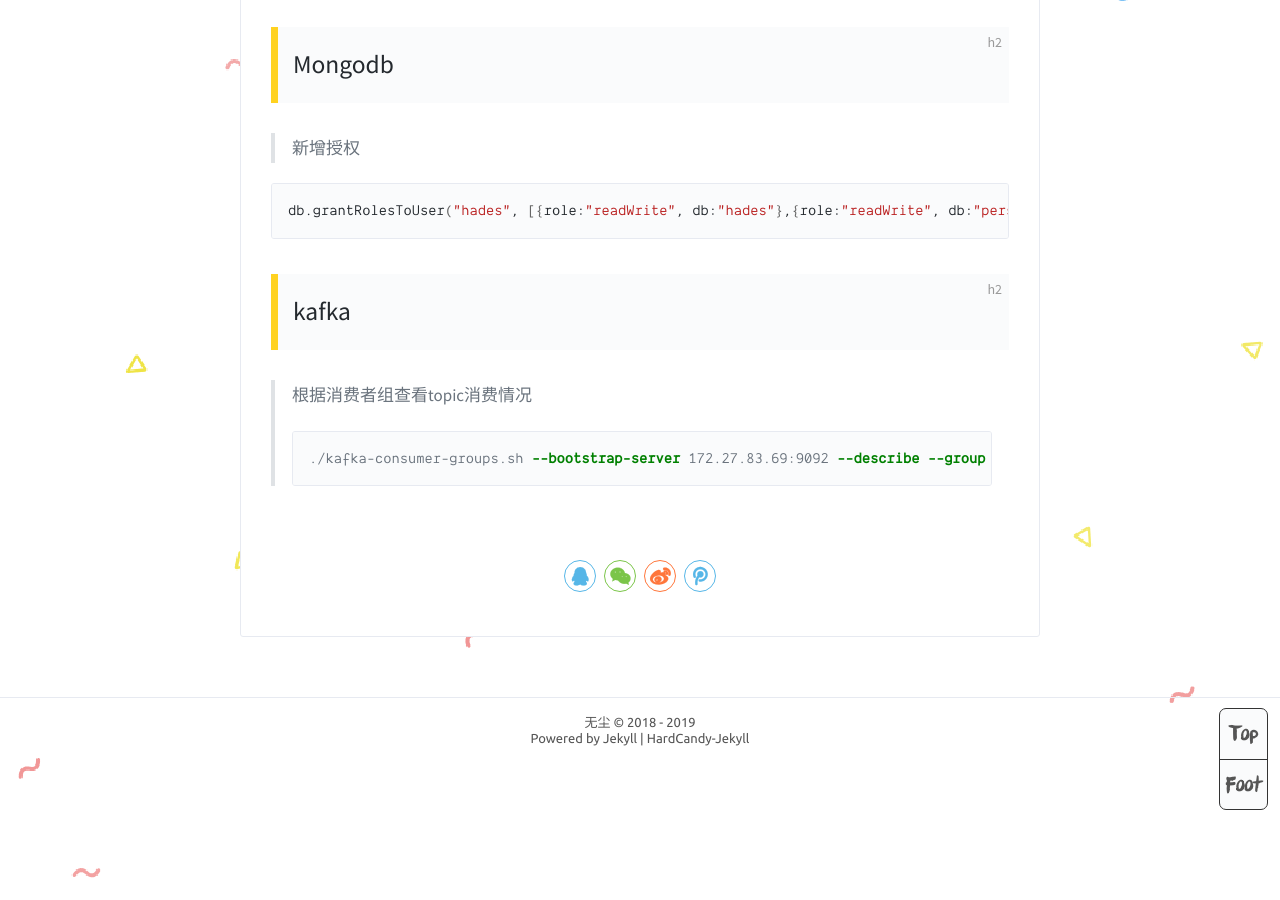
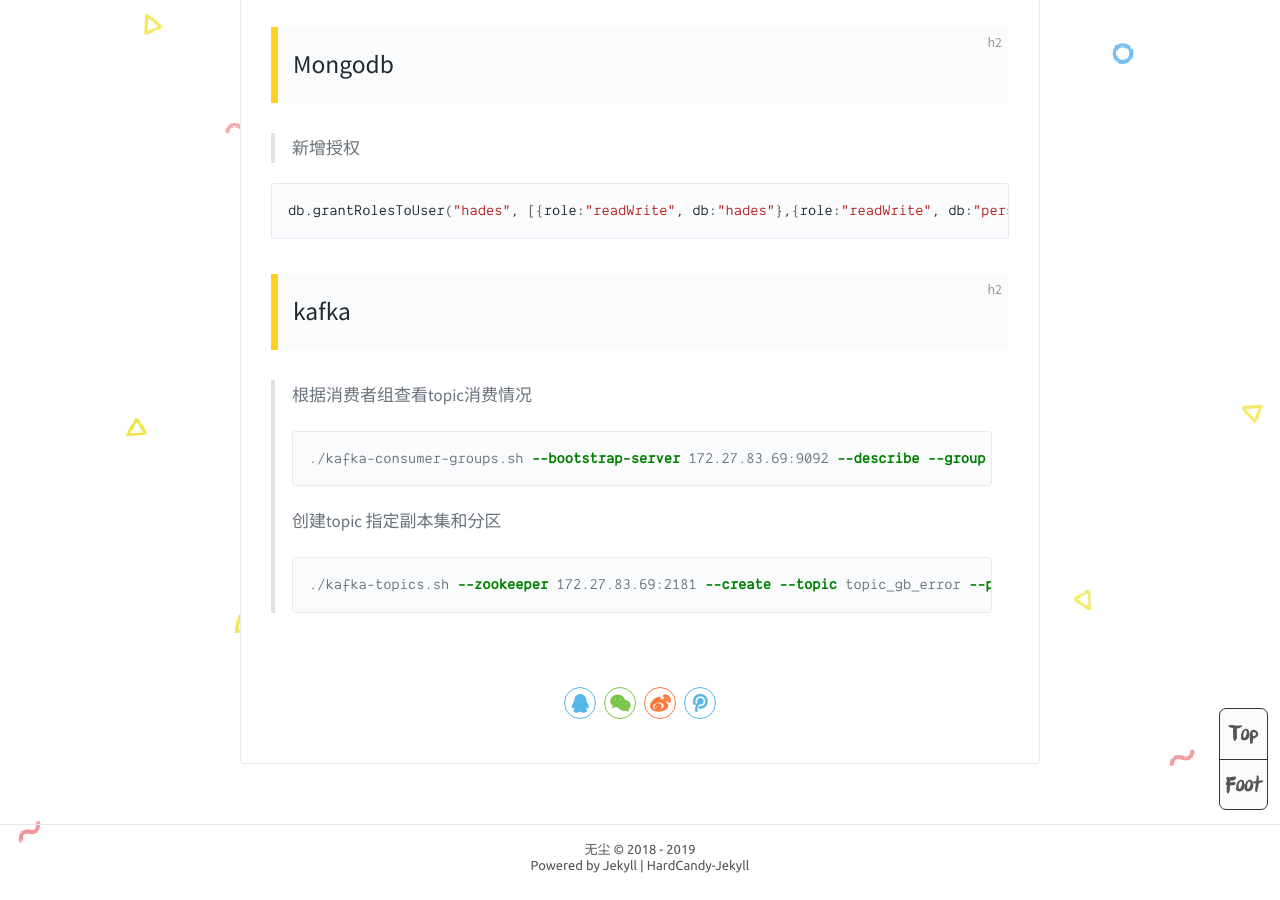
Before and after one commit to WuChenLinux/yw, a Jekyll site: the page built from _posts/2019-08-09-profile.md, in a window 1280 px wide and 900 px high, scrolled down 4657 px. Built offline with Jekyll 4.4.1, drawn with Linux system fonts in a browser that asks for light colours; comment, search, counter and statistics services are not loaded.

Commit message:
Update 2019-08-09-profile.md

````diff
--- a/_posts/2019-08-09-profile.md
+++ b/_posts/2019-08-09-profile.md
@@ -175,3 +175,7 @@
 ```shell
 ./kafka-consumer-groups.sh --bootstrap-server 172.27.83.69:9092 --describe --group logstash
 ```
+>创建topic 指定副本集和分区
+```shell
+./kafka-topics.sh --zookeeper 172.27.83.69:2181 --create --topic topic_gb_error --partitions 2 --replication-factor 15
+```
````
